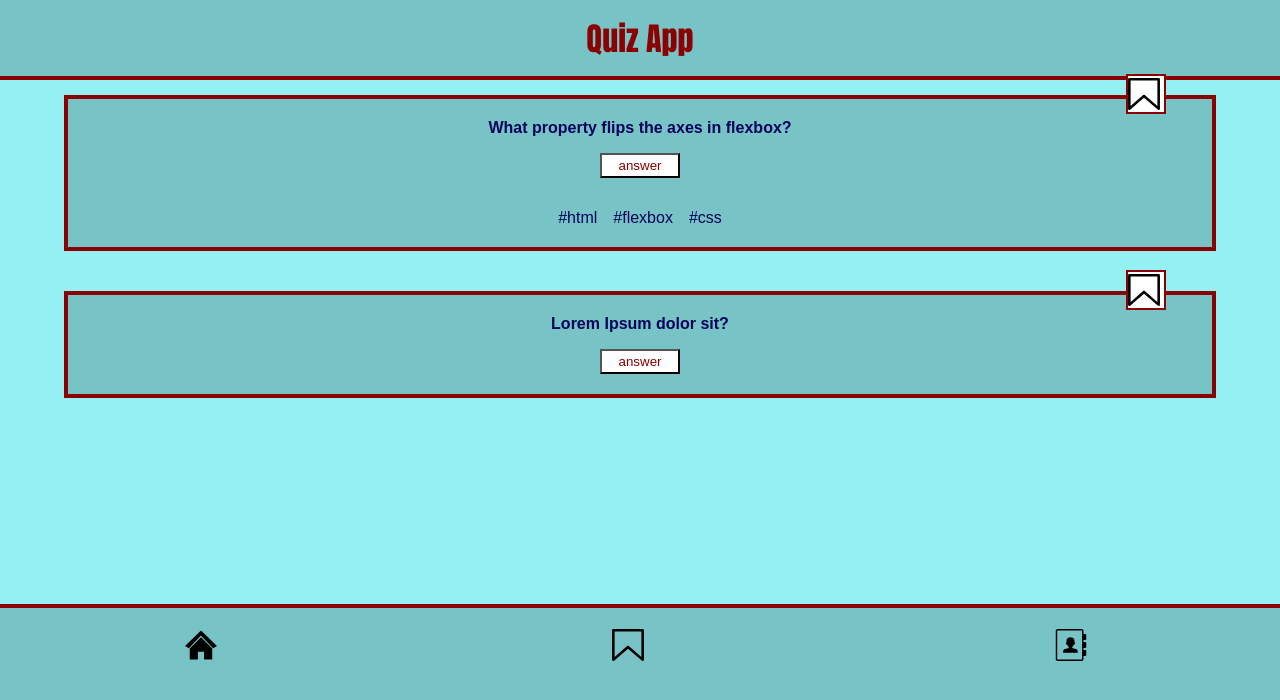
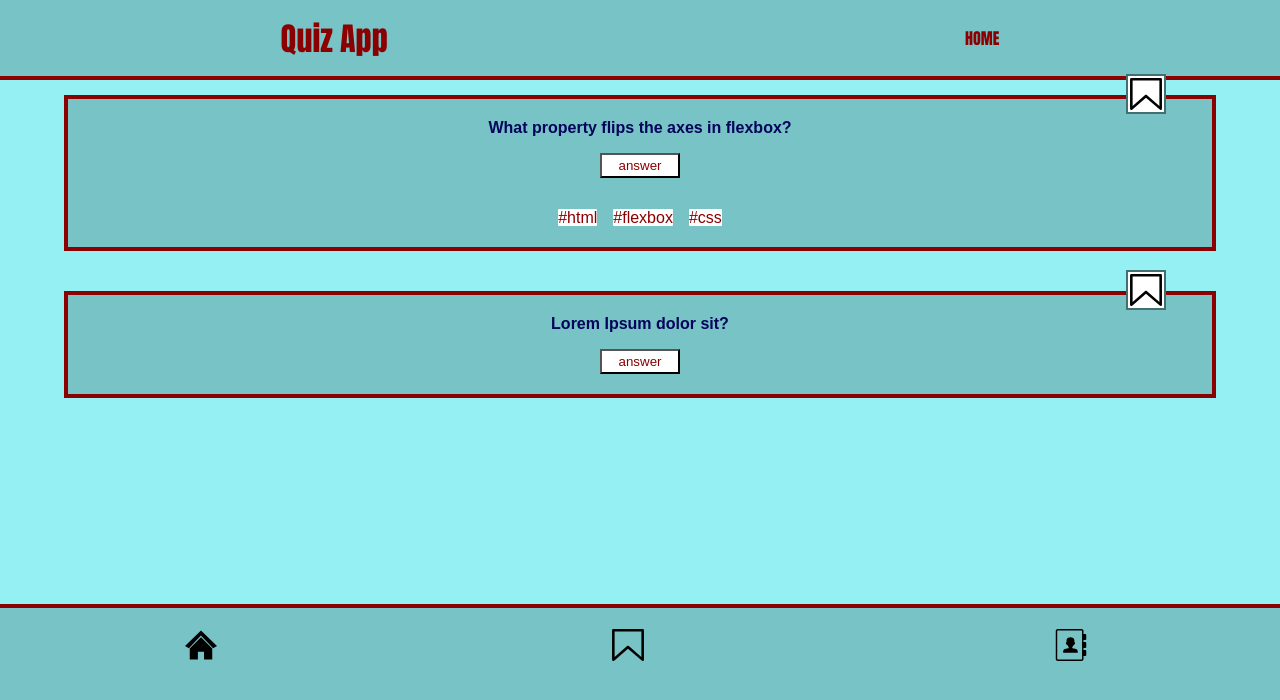
Before and after one commit to DorisW3/quiz-app, a website: page index.html in a window 1280 px wide. Drawn offline with Linux system fonts and the light colour scheme.

Commit message:
add-h2-in-header/positioning-bookmark-icons

```diff
--- a/index.html
+++ b/index.html
@@ -9,35 +9,36 @@
   <body>
     <header>
       <h1>Quiz App</h1>
+      <h2 class="page-title">home</h2>
     </header>
 
     <!----------------main------------------>
 
     <main>
       <section class="question-card">
-        <button class="bookmark" aria-label="bookmark">
+        <button class="bookmark image-button" aria-label="bookmark">
           <img src="/pictures/bookmark-light.svg" alt="bookmark-button" />
         </button>
         <h2>What property flips the axes in flexbox?</h2>
         <button>answer</button>
         <p aria-labelledby="hidden answer" hidden>flex-direction</p>
         <ul>
-          <li>
-            <a class="link" href="https://developer.mozilla.org/en-US/docs/Web/HTML/Element"
+          <li><span>
+            <a class="link active" href="https://developer.mozilla.org/en-US/docs/Web/HTML/Element"
               >#html</a
             >
-          </li>
-          <li>
-            <a class="link"
+          </span></li>
+          <li><span>
+            <a class="link active"
               href="https://developer.mozilla.org/en-US/docs/Learn/CSS/CSS_layout/Flexbox"
               >#flexbox</a
             >
-          </li>
-          <li>
-            <a class="link" href="https://developer.mozilla.org/en-US/docs/Web/CSS/Reference"
+          </span></li>
+          <li><span>
+            <a class="link active" href="https://developer.mozilla.org/en-US/docs/Web/CSS/Reference"
               >#css</a
             >
-          </li>
+          </span></li>
         </ul>
       </section>
 
--- a/styles.css
+++ b/styles.css
@@ -1,15 +1,17 @@
-:root {
-  --color-h1-and-border: darkred;
-  --background-color-dark: rgb(119, 195, 198);
-  --background-color-light: rgb(149, 240, 244);
-}
-
 * {
   font-family: sans-serif;
   box-sizing: border-box;
   margin: 0;
   padding: 0;
   gap: 1rem;
+}
+
+:root {
+  --color-h1-and-border: darkred;
+  --background-color-dark: rgb(119, 195, 198);
+  --background-color-light: rgb(149, 240, 244);
+  --gap: 2rem;
+  --margin: 1rem;
 }
 
 /*Quiz-APP - HOME (landing page)*/
@@ -20,10 +22,11 @@ body {
 
 header {
   display: flex;
-  justify-content: center;
+  justify-content: space-around;
   align-items: center;
   background-color: rgb(119, 195, 198);
-  border-bottom: solid 4px darkred;
+  border-bottom: solid 4px;
+  border-color: darkred;
   width: 100%;
   position: fixed;
   top: 0;
@@ -31,6 +34,13 @@ header {
 }
 
 h1 {
+  color: darkred;
+  font-family: Impact, Haettenschweiler, "Arial Narrow Bold", sans-serif;
+}
+
+.page-title {
+  text-transform: uppercase;
+  font-size: medium;
   color: darkred;
   font-family: Impact, Haettenschweiler, "Arial Narrow Bold", sans-serif;
 }
@@ -68,13 +78,20 @@ h2 {
   position: absolute;
   right: 4%;
   top: -25px;
-  border: solid 2px darkred;
+  border: solid 2px rgb(67, 111, 113);
   width: 40px;
   height: 40px;
+  align-self: center;
 }
 
 .bookmark:hover {
   background-color: rgb(67, 111, 113);
+}
+
+.question-card img {
+  position: absolute;
+  right: 2px;
+  top: 2px;
 }
 
 ul {
@@ -85,11 +102,26 @@ ul {
   padding-top: 15px;
 }
 
-.link {
+span {
+  border-radius: 1px;
+  border-color: darkred;
+  background-color: white;
+  width: 80px;
+  height: 25px;
+  align-self: center;
+}
+
+li a {
   text-decoration: none;
   color: rgb(4, 4, 91);
-  border: none
+}
+
+.link:hover {
   background-color: rgb(67, 111, 113);
+}
+
+.active {
+  color: darkred;
 }
 
 /*answer-button*/
```
